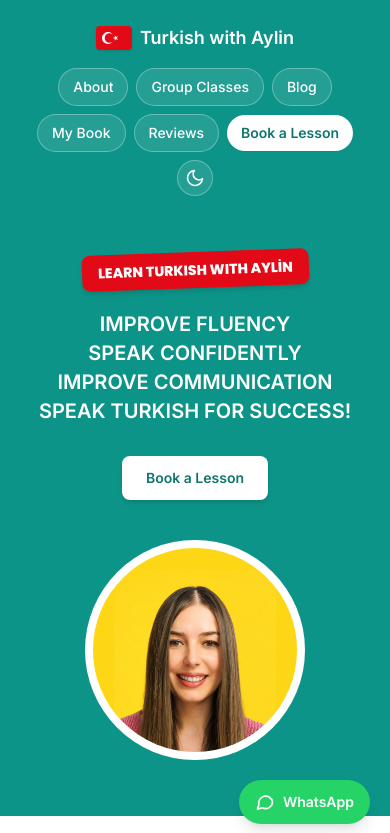
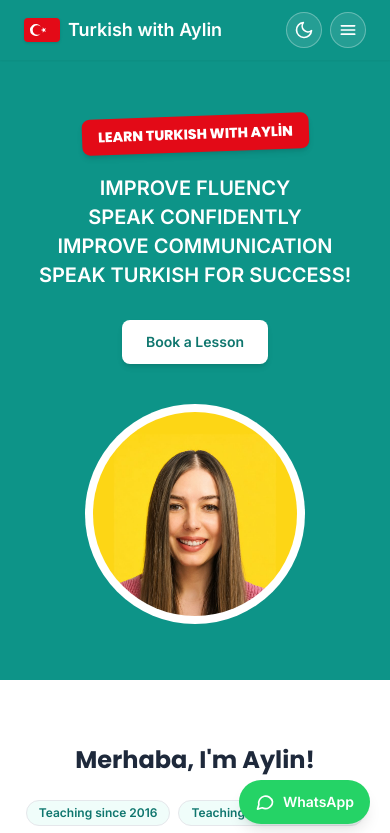
Before and after one commit to aylinmercan-web/language-workshop, a React (Vite) app: page / in a window 390 px wide. Shown: the top 833 px of the page. Built offline with nearby package versions, Linux system fonts and the light colour scheme.

Commit message:
Üst menü sabit kaldı, mobilde menü butonu

```diff
--- a/src/App.jsx
+++ b/src/App.jsx
@@ -1,6 +1,7 @@
 import Home from './pages/Home'
 import Blog from './pages/Blog'
 import Post from './pages/Post'
+import Nav from './components/Nav'
 import Footer from './components/Footer'
 import WhatsAppButton from './components/WhatsAppButton'
 import { currentPath } from './utils/path'
@@ -15,6 +16,7 @@ function getPage() {
 function App() {
   return (
     <div>
+      <Nav />
       {getPage()}
       <Footer />
       <WhatsAppButton />
--- a/src/components/Header.jsx
+++ b/src/components/Header.jsx
@@ -1,5 +1,4 @@
 import profilFoto from '../assets/profil.jpeg'
-import Nav from './Nav'
 
 const bullets = [
   'Improve fluency',
@@ -16,8 +15,6 @@ function scrollTo(e, href) {
 export default function Header() {
   return (
     <header className="bg-hero">
-      <Nav />
-
       <div className="max-w-5xl mx-auto px-6 py-14 md:py-20 flex flex-col md:flex-row md:items-center gap-10 md:gap-12">
         <div className="flex-1 text-center md:text-left">
           <h1 className="inline-block bg-[#E30A17] text-white font-extrabold text-sm md:text-base px-4 py-2 rounded-lg -rotate-2 shadow-md mb-6">
--- a/src/components/Nav.jsx
+++ b/src/components/Nav.jsx
@@ -1,3 +1,4 @@
+import { useState } from 'react'
 import TurkishFlag from './TurkishFlag'
 import ThemeToggle from './ThemeToggle'
 import { currentPath } from '../utils/path'
@@ -13,42 +14,73 @@ const links = [
 
 const isHome = () => currentPath() === '/'
 
-function handleClick(e, href) {
+export default function Nav() {
+  const [open, setOpen] = useState(false)
+  const path = currentPath()
+
+  const handleClick = (e, href) => {
+    setOpen(false)
     if (!href.startsWith('/#') || !isHome()) return
     e.preventDefault()
     document.querySelector(href.slice(1))?.scrollIntoView({ behavior: 'smooth' })
   }
 
-export default function Nav() {
-  const path = currentPath()
+  const linkStyle = (href) => {
+    const active = href === '/blog' && path.startsWith('/blog')
+    return href === '/#booking' || active
+      ? 'rounded-full bg-white px-3.5 py-2 text-sm font-semibold text-teal-700 shadow-sm hover:bg-amber-50 transition-colors'
+      : 'rounded-full border border-white/30 bg-white/10 px-3.5 py-2 text-sm font-medium text-white hover:bg-white hover:text-teal-700 hover:border-white transition-colors'
+  }
 
   return (
-    <nav className="max-w-5xl mx-auto px-6 pt-6 flex flex-wrap items-center justify-center lg:justify-end gap-2">
+    <div className="sticky top-0 z-40 bg-hero shadow-sm">
+      <nav className="max-w-5xl mx-auto px-6 py-3 flex items-center gap-2">
         <a
           href="/"
           onClick={(e) => {
+            setOpen(false)
             if (!isHome()) return
             e.preventDefault()
             window.scrollTo({ top: 0, behavior: 'smooth' })
           }}
-        className="w-full lg:w-auto lg:mr-auto mb-2 lg:mb-0 flex items-center justify-center gap-2 text-white font-bold text-lg"
+          className="mr-auto flex items-center gap-2 text-white font-bold text-lg"
         >
           <TurkishFlag className="h-6 w-9 rounded shadow" />
           Turkish with Aylin
         </a>
-      {links.map((l) => {
-        const active = l.href === '/blog' && path.startsWith('/blog')
-        const style =
-          l.href === '/#booking' || active
-            ? 'rounded-full bg-white px-3.5 py-2 text-sm font-semibold text-teal-700 shadow-sm hover:bg-amber-50 transition-colors'
-            : 'rounded-full border border-white/30 bg-white/10 px-3.5 py-2 text-sm font-medium text-white hover:bg-white hover:text-teal-700 hover:border-white transition-colors'
-        return (
-          <a key={l.href} href={l.href} onClick={(e) => handleClick(e, l.href)} className={style}>
+
+        <div className="hidden lg:flex items-center gap-2">
+          {links.map((l) => (
+            <a key={l.href} href={l.href} onClick={(e) => handleClick(e, l.href)} className={linkStyle(l.href)}>
               {l.label}
             </a>
-        )
-      })}
+          ))}
+        </div>
+
         <ThemeToggle />
+
+        <button
+          type="button"
+          onClick={() => setOpen((o) => !o)}
+          aria-label="Menu"
+          aria-expanded={open}
+          className="lg:hidden flex h-9 w-9 items-center justify-center rounded-full border border-white/30 bg-white/10 text-white hover:bg-white hover:text-teal-700 transition-colors"
+        >
+          <svg viewBox="0 0 24 24" className="h-5 w-5" fill="none" stroke="currentColor" strokeWidth="2" strokeLinecap="round" aria-hidden="true">
+            {open ? <path d="M6 6l12 12M18 6L6 18" /> : <path d="M4 7h16M4 12h16M4 17h16" />}
+          </svg>
+        </button>
       </nav>
+
+      {open && (
+        <div className="lg:hidden max-w-5xl mx-auto px-6 pb-4 flex flex-wrap gap-2">
+          {links.map((l) => (
+            <a key={l.href} href={l.href} onClick={(e) => handleClick(e, l.href)} className={linkStyle(l.href)}>
+              {l.label}
+            </a>
+          ))}
+        </div>
+      )}
+    </div>
   )
 }
--- a/src/index.css
+++ b/src/index.css
@@ -23,11 +23,15 @@
   --c-card: 30 41 59;
   --c-soft: 21 31 50;
   --c-mint: 16 42 46;
-  --c-cream: 41 34 20;
+  --c-cream: 24 39 66;
   --c-line: 51 65 85;
   --c-brand: 94 234 212;
   --c-hero: 17 94 89;
   color-scheme: dark;
+}
+
+html {
+  scroll-padding-top: 4.5rem;
 }
 
 body {
--- a/src/pages/Blog.jsx
+++ b/src/pages/Blog.jsx
@@ -1,5 +1,4 @@
 import { useEffect, useState } from 'react'
-import Nav from '../components/Nav'
 import PostCard from '../components/PostCard'
 import { categories, sortedPosts } from '../data/posts'
 import { setPageMeta } from '../utils/meta'
@@ -28,7 +27,6 @@ export default function Blog() {
   return (
     <>
       <header className="bg-hero pb-12">
-        <Nav />
         <div className="max-w-4xl mx-auto px-6 pt-12 text-center">
           <h1 className="text-3xl md:text-4xl font-extrabold text-white mb-3">Blog</h1>
           <p lang="tr" className="text-white font-medium max-w-xl mx-auto">
--- a/src/pages/Post.jsx
+++ b/src/pages/Post.jsx
@@ -1,5 +1,4 @@
 import { useEffect, useState } from 'react'
-import Nav from '../components/Nav'
 import PostCard, { PostMeta } from '../components/PostCard'
 import posts, { sortedPosts } from '../data/posts'
 import { setPageMeta } from '../utils/meta'
@@ -79,9 +78,6 @@ export default function Post({ slug }) {
   if (!post) {
     return (
       <>
-        <header className="bg-hero pb-10">
-          <Nav />
-        </header>
         <main className="px-6 py-20 text-center">
           <h1 className="text-2xl font-bold text-ink mb-4">Yazı bulunamadı · Post not found</h1>
           <a href="/blog" className="text-brand font-semibold underline">
@@ -96,10 +92,6 @@ export default function Post({ slug }) {
 
   return (
     <>
-      <header className="bg-hero pb-10">
-        <Nav />
-      </header>
-
       <main className="px-6 py-10 md:py-14">
         <article className="max-w-2xl mx-auto">
           <a href="/blog" lang="tr" className="text-sm font-semibold text-brand hover:underline">
@@ -155,7 +147,7 @@ export default function Post({ slug }) {
           )}
 
           {post.note && (
-            <aside className="mt-10 rounded-2xl bg-cream border border-amber-200 dark:border-amber-900 p-5">
+            <aside className="mt-10 rounded-2xl bg-cream border border-amber-200 dark:border-line p-5">
               <h2 className="font-bold text-ink mb-1">
                 <span lang="tr">Biliyor muydunuz?</span> <span className="text-sm font-normal text-muted">· Did you know?</span>
               </h2>
```
Lines whose indentation alone changed are shown as unchanged.
